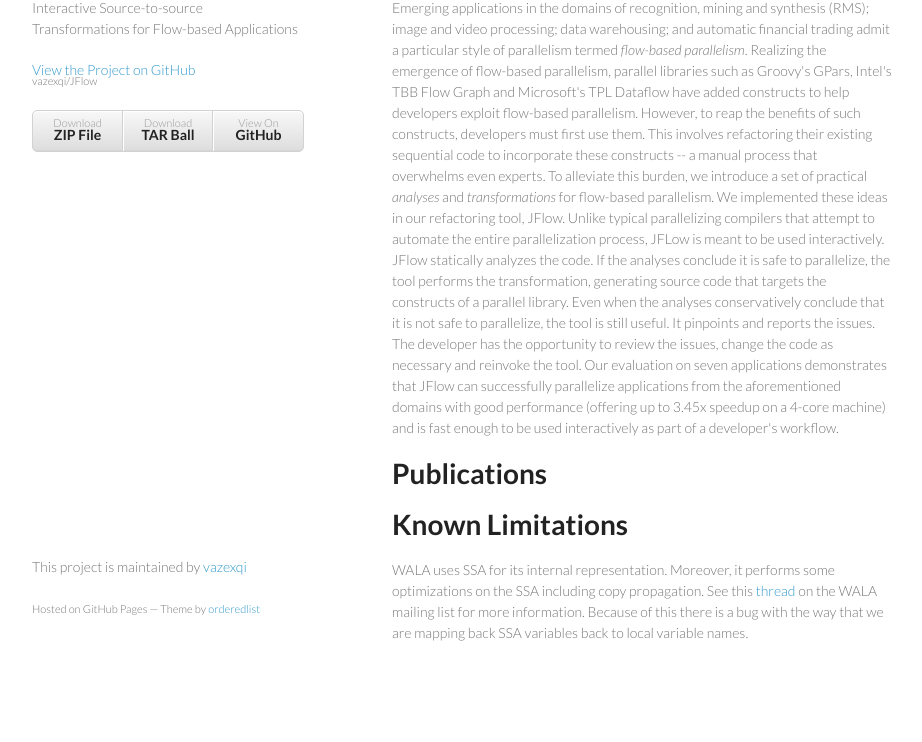
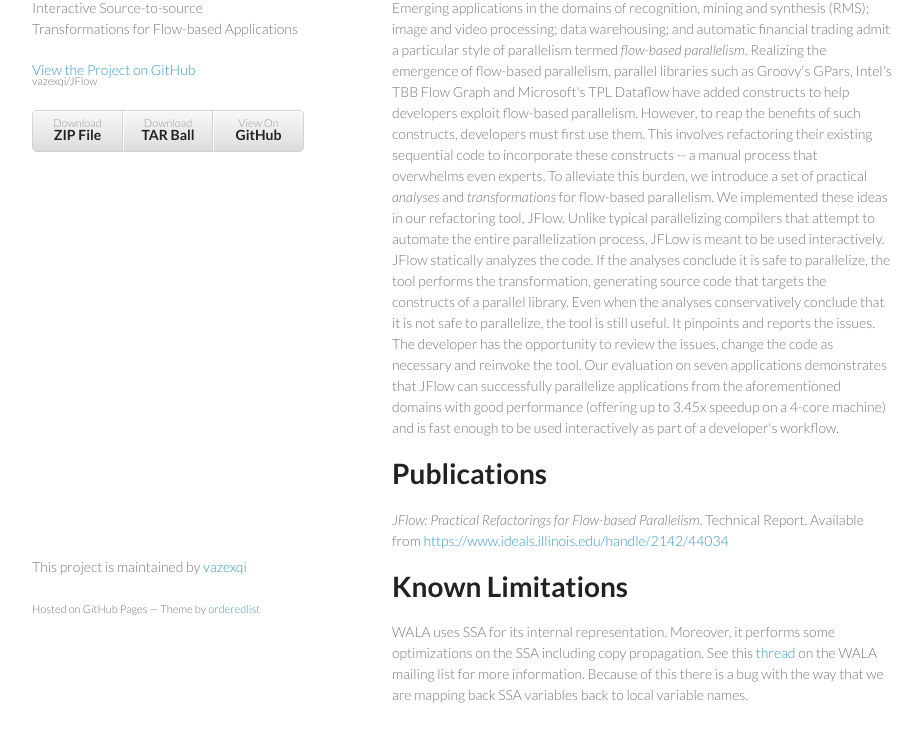
Before and after one commit to vazexqi/JFlow, a plain HTML site: page index.html in a window 1280 px wide. Shown: the part 112-854 px from the top of the page, without its empty margins (178-1100 px from the left). Before the commit the page ends 825 px from the top, so only its background shows below. Drawn offline with Linux system fonts and the light colour scheme.

Commit message:
Create gh-pages branch via GitHub

```diff
--- a/index.html
+++ b/index.html
@@ -34,6 +34,8 @@
 
 <h1>Publications</h1>
 
+<p><em>JFlow: Practical Refactorings for Flow-based Parallelism</em>. Technical Report. Available from <a href="https://www.ideals.illinois.edu/handle/2142/44034">https://www.ideals.illinois.edu/handle/2142/44034</a></p>
+
 <h1>Known Limitations</h1>
 
 <p>WALA uses SSA for its internal representation. Moreover, it performs some optimizations on the SSA including copy propagation. See this <a href="https://groups.google.com/d/topic/wala-sourceforge-net/Cs2VcUwX0ak/discussion">thread</a> on the WALA mailing list for more information. Because of this there is a bug with the way that we are mapping back SSA variables back to local variable names.</p>
```
Also changed, not shown: params.json (+1 -1 lines).
